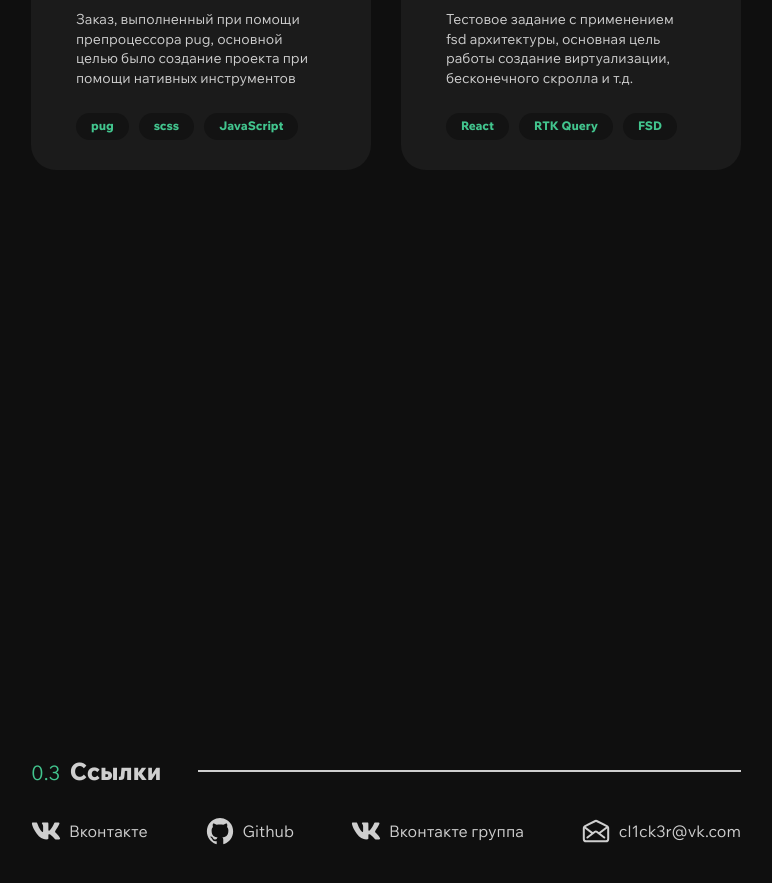
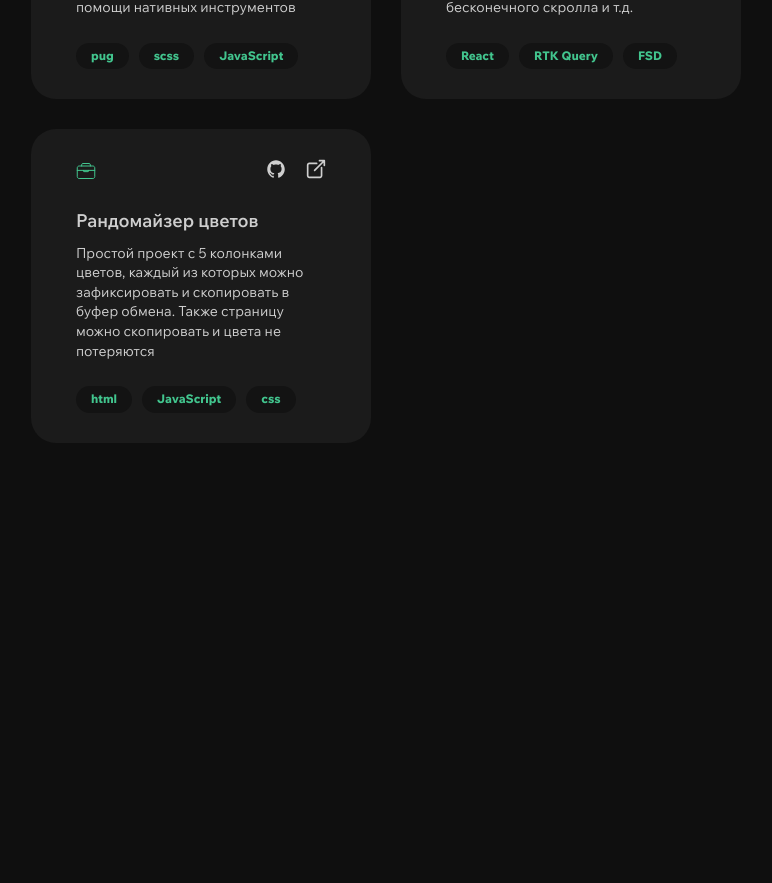
Before and after one commit to Clicker1337/veremeenko, a React (Vite) app: page / in a window 1280 px wide. Shown: the part 2479-3362 px from the top of the page, without its empty margins (184-956 px from the left). Built offline with nearby package versions, Linux system fonts and the light colour scheme.

Commit message:
Added a new card

```diff
--- a/src/sections/portfolio/Portfolio.tsx
+++ b/src/sections/portfolio/Portfolio.tsx
@@ -28,6 +28,13 @@ const DataForCard = [
         techs: ["React", "RTK Query", "FSD"],
         github: "https://github.com/Clicker1337/SiteMath",
         real_example: 'https://posts-fsd-test-work.vercel.app',
+    },
+    {
+        title: 'Рандомайзер цветов',
+        text: 'Простой проект с 5 колонками цветов, каждый из которых можно зафиксировать и скопировать в буфер обмена. Также страницу можно скопировать и цвета не потеряются',
+        techs: ["html", "JavaScript", "css"],
+        github: "https://github.com/Clicker1337/colors",
+        real_example: 'https://colors-rho.vercel.app',
     }
 ]
 
```
